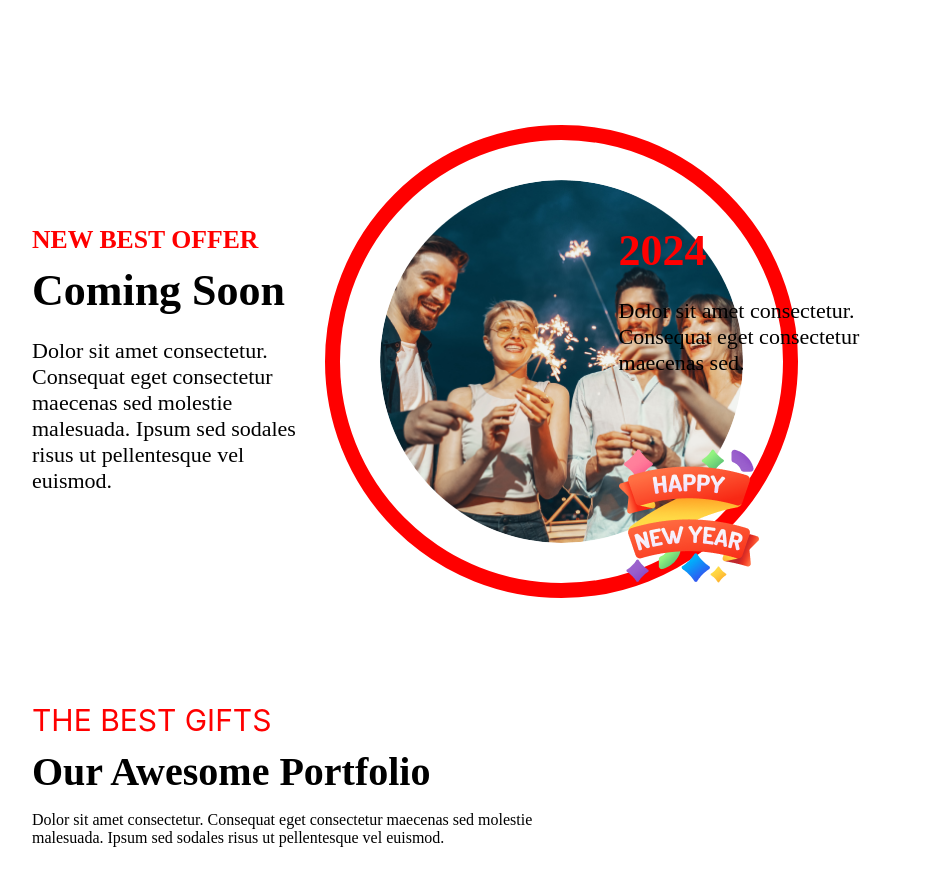
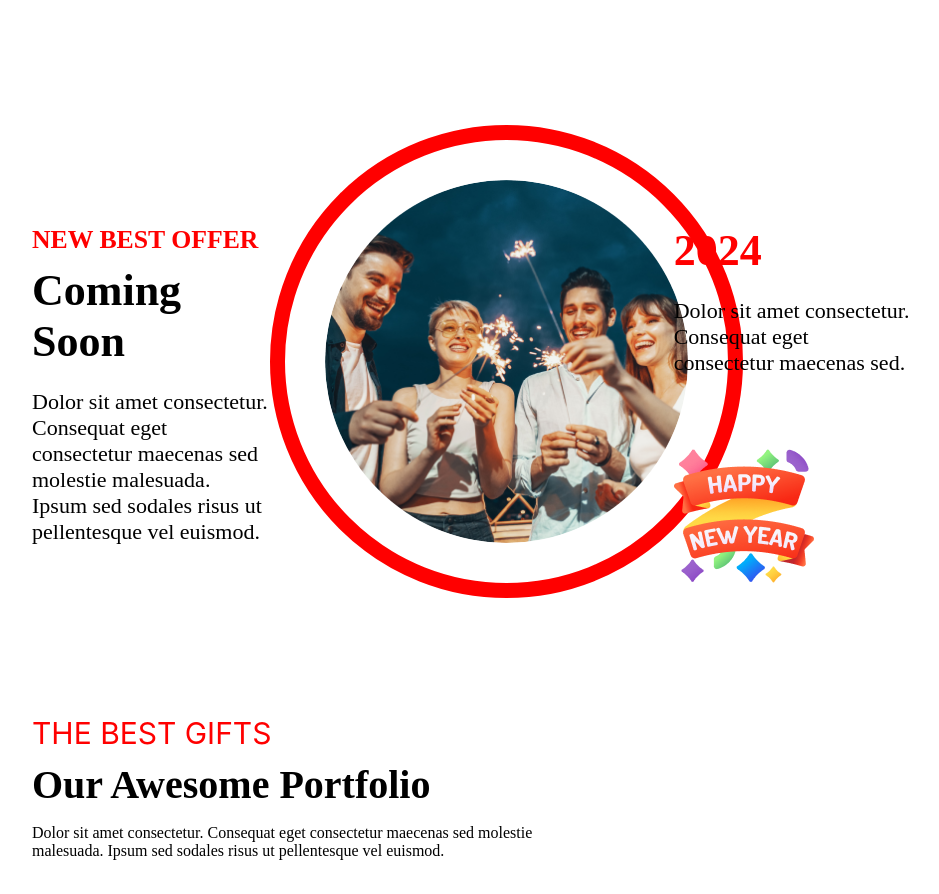
Before and after one commit to RakibHassanSoft/myPortfolioSimple, a plain HTML site: page index.html in a window 1280 px wide. Shown: the part 3260-4154 px from the top of the page, without its empty margins (168-1107 px from the left). Drawn offline with Linux system fonts and the light colour scheme.

Commit message:
small change

```diff
--- a/myPortfolio/style.css
+++ b/myPortfolio/style.css
@@ -187,6 +187,7 @@ h6 {
     width: 33.33%;
     border: 30px;
     font-size: 22px;
+
 }
 
 .img-circle {
@@ -203,6 +204,8 @@ h6 {
 
 .contailer5_text2 {
     padding-top: 100px;
+    text-align:left;
+   margin-left: 110px;
 }
 
 .contailer5_p {
```
